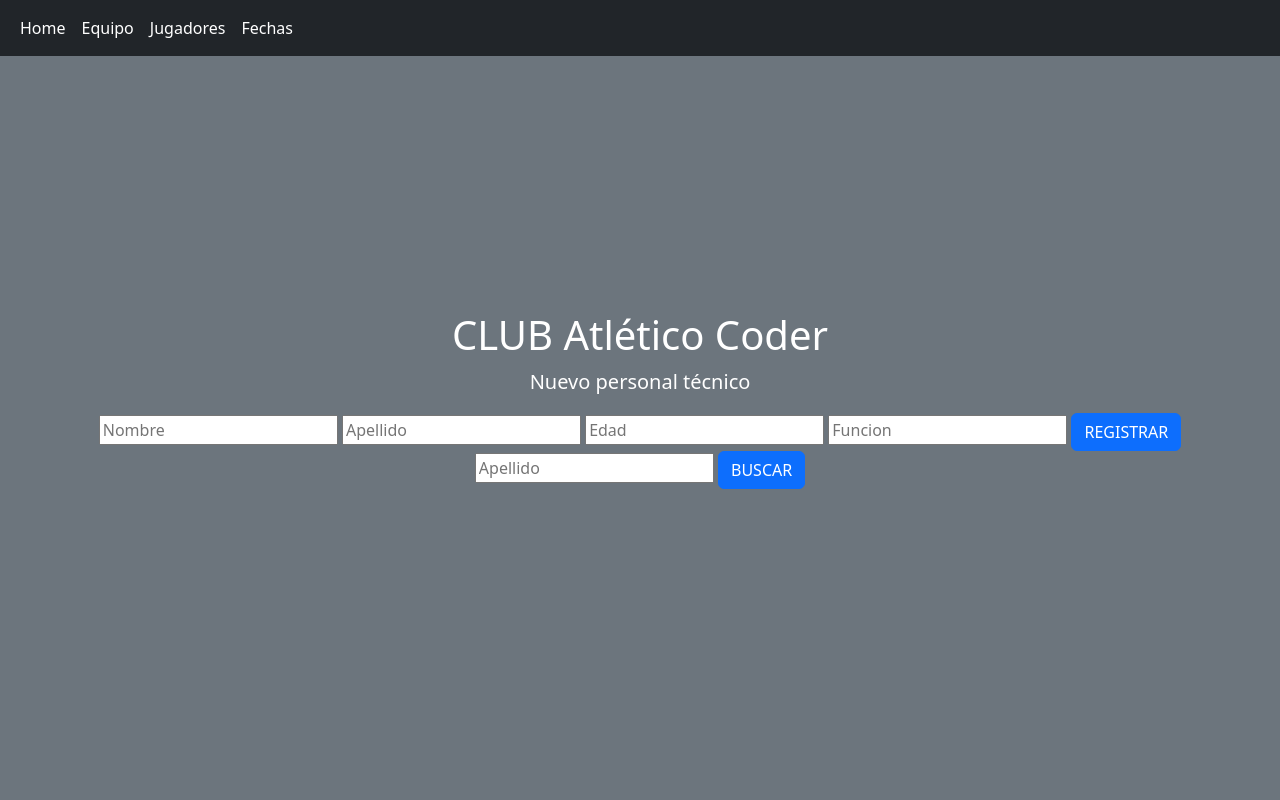
After one commit to ManuelVB99/EquipoDeFutbol, a Django app: page /Home/Equipo/ in a window 1280 px wide. The commit adds this page. Run offline with Django 4.2, Linux system fonts and the light colour scheme; some libraries are stand-ins or nearby versions.

Commit message:
Proyecto finalizado

```diff
--- /dev/null
+++ b/Modelos/template/Equipo.html
@@ -0,0 +1,33 @@
+{% extends "index.html" %}
+
+{% load static %}
+<link rel="stylesheet" href="{%static 'css/estilos.css'%}">
+{% block contenido %}
+<h1>CLUB Atlético Coder</h1>
+<div>
+    <p class="lead">Nuevo personal técnico</p>
+    <form class="formregistro" action="/Home/Equipo/" method="POST"> {% csrf_token %}
+        <input type="text" name="nombre" placeholder="Nombre">
+        <input type="text" name="apellido" placeholder="Apellido">
+        <input type="number" name="edad" placeholder="Edad">
+        <input type="text" name="funcion" placeholder="Funcion">
+        <button type="submit" class="btn btn-primary"> REGISTRAR</button>
+    </form>
+</div>
+<div>
+        <form class="formregistro" action="/Home/buscar_equipo/" method="GET">
+            <input type="apellido" name="apellido" placeholder="Apellido">
+            <button type="submit" class="btn btn-primary btndj"> BUSCAR </button>
+        </form>
+</div>
+<div>
+        {% if equipo_ok %}
+        <ul>
+            {% for equipo in equipo_ok %}
+            <li> {{equipo.nombre}}  </li> <li>{{equipo.apellido}} </li>
+            <li>{{equipo.edad}} | {{equipo.funcion}} </li>
+            {% endfor %}
+        </ul>
+        {% endif %}
+</div>
+{% endblock %}
--- a/Modelos/template/Jugadores.html
+++ b/Modelos/template/Jugadores.html
@@ -31,7 +31,7 @@
         {% if jugador %}
         <ul>
             {% for d in jugador %}
-            Nombre: {{d.nombre}} - Appelido: {{d.apellido}} - Edad: {{d.edad}} - Pie Hábil: {{d.pieHabil}} - Posicion: {{d.posicion}}
+            Nombre: {{d.nombre}} - Apelido: {{d.apellido}} - Edad: {{d.edad}} - Pie Hábil: {{d.pieHabil}} - Posicion: {{d.posicion}}
             {% endfor %}
         </ul>
         {% endif %}
--- a/Modelos/urls.py
+++ b/Modelos/urls.py
@@ -4,5 +4,7 @@ from Modelos.views import *
 urlpatterns = [
     path("Jugadores/", jugadores),
     path("buscar_jugadores/", buscar_jugador),
-    path("Fechas/", fechas)
+    path("Fechas/", fechas),
+    path("Equipo/", equipo),
+    path("buscar_equipo/", buscar_equipo)
 ]
--- a/Modelos/views.py
+++ b/Modelos/views.py
@@ -28,3 +28,21 @@ def fechas(request):
        return render(request, "Fechas.html", {"fechas": fechas})
     fechas = Fechas.objects.all()
     return render(request, "Fechas.html", {"fechas": fechas})
+
+def equipo(request):
+    if request.method == "POST":
+        equipo_tec = Equipo_Tecnico(nombre = request.POST['nombre'], apellido = request.POST['apellido'], edad = request.POST['edad'], funcion = request.POST["funcion"])
+        equipo_tec.save()
+        return render(request, "Equipo.html")
+    else:
+        equipo = Equipo_Tecnico.objects.all()
+    return render(request, "Equipo.html", {"equipo": equipo})
+
+def buscar_equipo(request):
+    if request.GET["apellido"]:
+        apellido = request.GET["apellido"]
+        equipo_ok = Equipo_Tecnico.objects.filter(apellido__icontains = apellido)
+        return render(request, "Equipo.html", {"equipo_ok": equipo_ok})
+    else:
+        respuesta = print("No se encontró a nadie con ese apellido")
+    return render(request, "Equipo.html", {"respuesta": respuesta})
```
Also changed, not shown: db.sqlite3.
